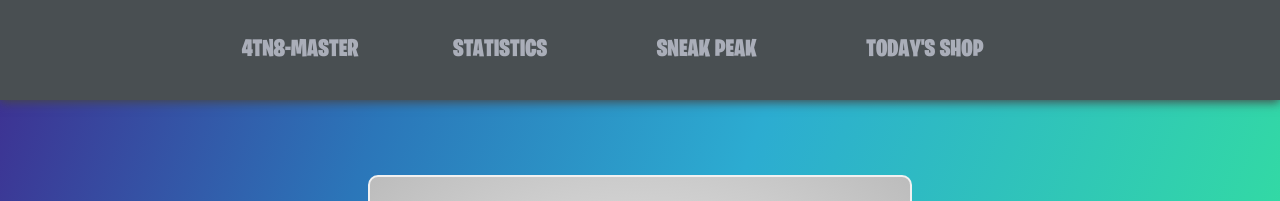
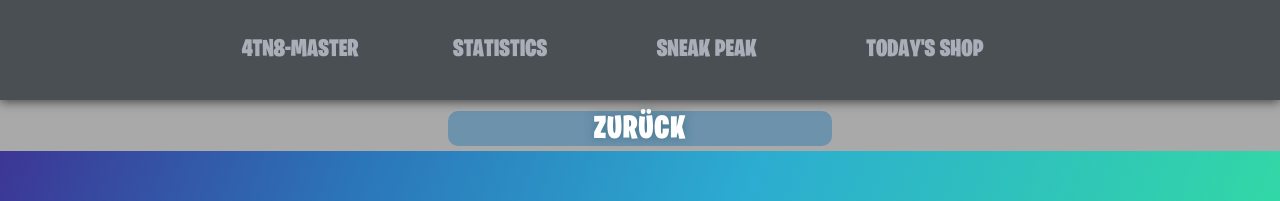
Before and after one commit to SO-Eng/Fortnite-InfoSite, a React (Create React App) app: page /item/1 in a window 1280 px wide. Shown: the top 201 px of the page. Built offline with nearby package versions, Linux system fonts and the light colour scheme; no server answers.

Commit message:
Added Back Button to ItemSite
Get back to "Upcuming" or "Shop", depending
to last visit. Saved in localStorage.

```diff
--- a/public/index.html
+++ b/public/index.html
@@ -24,6 +24,18 @@
       work correctly both with client-side routing and a non-root public URL.
       Learn how to configure a non-root public URL by running `npm run build`.
     -->
+    <!-- Global site tag (gtag.js) - Google Analytics -->
+
+    <!-- Google Analytics -->
+    <script async src="https://www.googletagmanager.com/gtag/js?id=UA-173263417-1"></script>
+    <script>
+      window.dataLayer = window.dataLayer || [];
+      function gtag(){dataLayer.push(arguments);}
+      gtag('js', new Date());
+
+      gtag('config', 'UA-173263417-1');
+    </script>
+
     <title>4TN8-Master</title>
   </head>
   <body>
--- a/src/App.css
+++ b/src/App.css
@@ -316,6 +316,24 @@ nav{
   }
 }
 
+.backButton{
+  margin-left: auto;
+  margin-right: auto;
+  width: 30%;
+  height: 35px;
+  background: #6c92ac;
+  line-height: 1.2;
+  color: white;
+  font-family: "Burbank Big Condensed";
+  font-size: 32px;
+  border-radius: 10px;
+}
+
+.backButton:hover{
+  cursor: pointer;
+  background: #4a6475;
+}
+
 .countDown,
 .siteInfoBar{
   background: darkgrey;
--- a/src/ItemDetail.js
+++ b/src/ItemDetail.js
@@ -1,10 +1,12 @@
 import React, { useState, useEffect } from 'react';
 import './App.css';
 import RareColor from './helper/GetItemRarity';
+import {Link} from 'react-router-dom';
 
 function Item({ match }) {
 
     const [item, setItem] = useState( { images: {} } );
+    //var visited = "";
 
     var myHeaders = new Headers();
     myHeaders.append("Authorization", "ee3d5450-77773ada-2c1933ae-2df885f8");
@@ -24,10 +26,23 @@ function Item({ match }) {
 
     useEffect(() => {
         fetchItems();
+
     },[]);
 
+    const getLastVisit = () => {
+        var visited = localStorage.getItem('back');
+
+        return visited;
+    };
+
     return (
-        <div className="itemSite">
+        <div className="shopCard">
+            <div className="siteInfoBar">
+                <Link className="linkText" to={`/${getLastVisit()}`}>
+                    <div className="backButton">Zurück</div>
+                </Link>
+            </div>
+            <div className="itemSite">
             <div className={`itemBox ${RareColor(item.rarity)}`}>
             <p className="itemName">{item.name}</p>
                 <div className="itemContent">
@@ -44,6 +59,7 @@ function Item({ match }) {
                 </div>
             </div>
         </div>
+        </div>
         );
     };
 
--- a/src/Shop.js
+++ b/src/Shop.js
@@ -49,6 +49,8 @@ function Shop() {
             setIsActiveOne(true);
             setIsActiveTwo(false);
         }
+
+        localStorage.setItem('back', 'shop');
     },[]);
 
     const selectShopFeatured = () => {
--- a/src/Statistics.js
+++ b/src/Statistics.js
@@ -18,7 +18,7 @@ function Statistics() {
   const [playerStats, setPlayerStats] = useState([]);
 
   const fetchItems = async () => {
-      const data = await fetch('https://fortniteapi.io/lookup?username=iPhr3ak', requestOptions);
+      const data = await fetch('https://fortniteapi.io/lookup?username=Ipac_Melvin', requestOptions);
 
       const items = await data.json();
 
--- a/src/Upcoming.js
+++ b/src/Upcoming.js
@@ -7,6 +7,8 @@ function Upcuming() {
 
     useEffect(() => {
         fetchItems();
+
+        localStorage.setItem('back', 'upcuming');
     }, []);
 
     const [items, setItems] = useState([{  images: {}, rarity: {} } ]);
```
